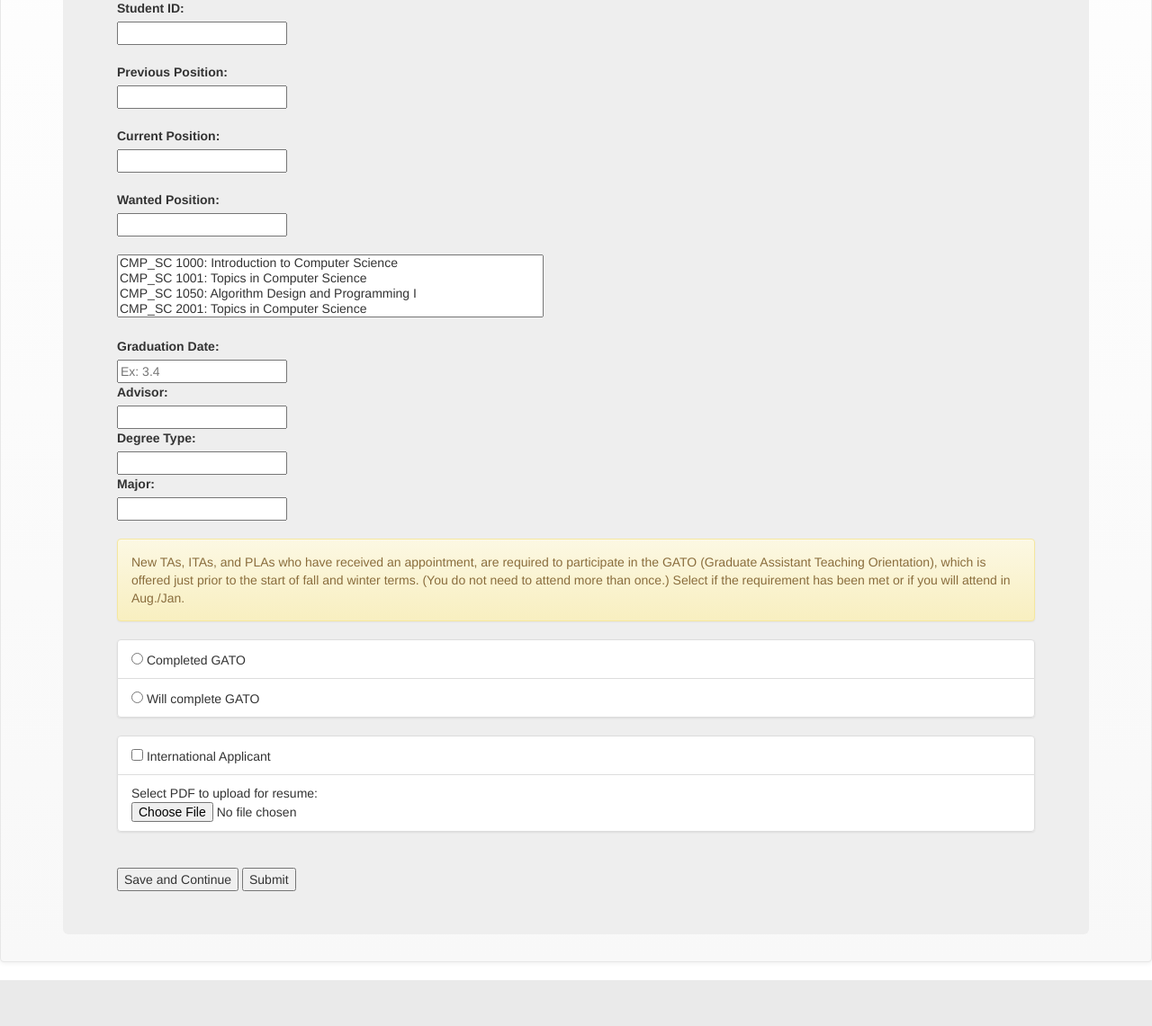
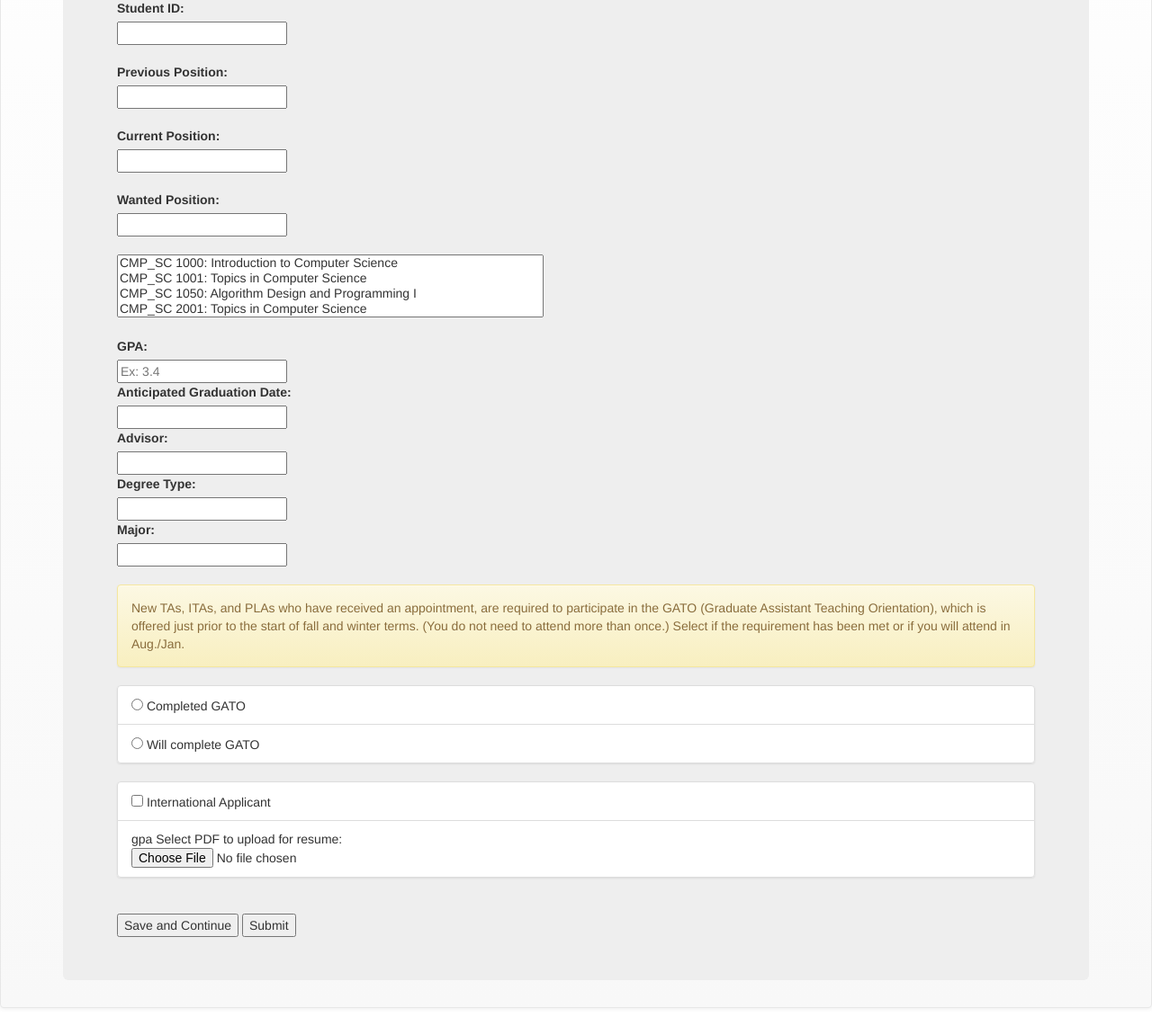
Before and after one commit to ads6g7/Software-Engineering-Group-I, a PHP site: page /application.php in a window 1280 px wide. Shown: the part 377-1518 px from the top of the page at 90% size. Before the commit the page ends 1467 px from the top, so only its background shows below. Run offline with PHP 8.4, Linux system fonts and the light colour scheme; a stand-in replaces the project's code that opens the database connection; some libraries are stand-ins or nearby versions; some web fonts are replaced.

Commit message:
Update application.php

```diff
--- a/view/application.php
+++ b/view/application.php
@@ -146,8 +146,11 @@ function classArray()
 
         <div><select multiple id="select" name="select[]" required></select><br><br>
 
-        <label for="GPA">Graduation Date:</label><br>
+        <label for="GPA">GPA:</label><br>
         <input name="GPA" id="GPA" placeholder="Ex: 3.4"/><br>
+
+        <label for="graddate">Anticipated Graduation Date:</label><br>
+        <input name="graddate" id="graddate"/><br>
 
         <label for="advisor">Advisor:</label><br>
         <input name="advisor" id="advisor"/><br>
@@ -175,7 +178,7 @@ function classArray()
           <li class="list-group-item">
             <input type="checkbox" name="international" value="false"/> International Applicant <br>
           </li>
-          <li class="list-group-item">
+          <li class="list-group-item">gpa
             Select PDF to upload for resume:
             <input type="file" name="fileToUpload" id="fileToUpload" required>
           </li>
```
